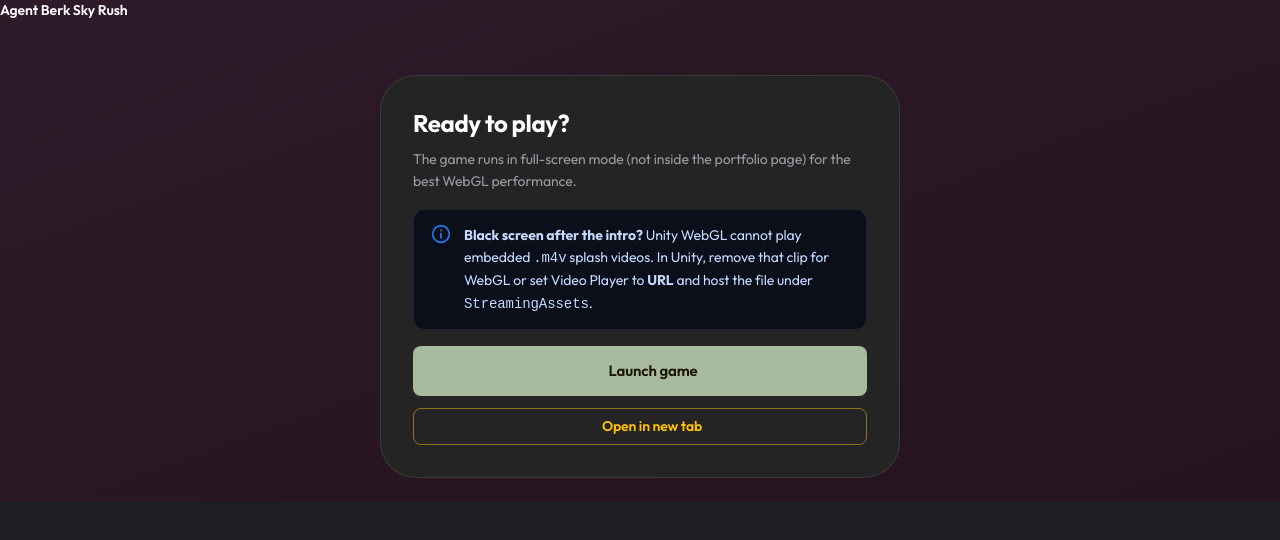
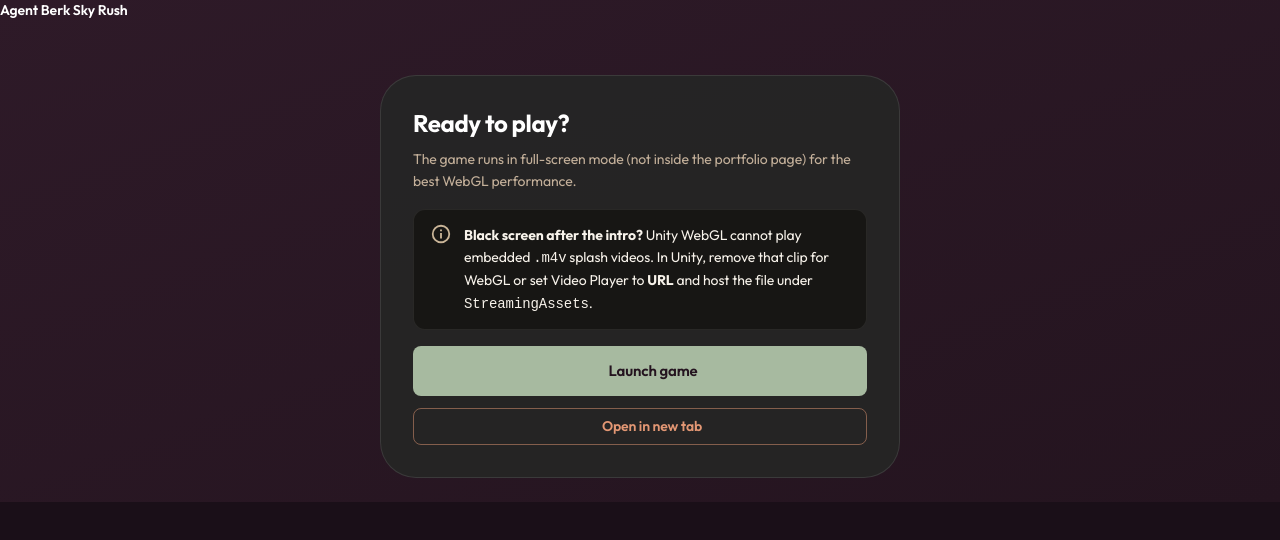
Before and after one commit to anishneu/Anish-Portfolio, a React (Create React App) app in the folder frontend/: page /play/sky-rush in a window 1280 px wide. Shown: the top 540 px of the page. Built offline with nearby package versions, Linux system fonts and the light colour scheme; no server answers; some icons are missing.

Commit message:
Restore sage/terracotta palette, boot splash, and hide scrollbars.
Match the prior portfolio colors, show name + loading animation on enter/reload, keep tabs right-aligned, and hide scrollbar chrome while preserving scroll.

Co-authored-by: Anish Kuila <kuila.a@northeastern.edu>

```diff
--- a/frontend/public/index.html
+++ b/frontend/public/index.html
@@ -6,8 +6,8 @@
     <link rel="icon" href="%PUBLIC_URL%/favicon.png" type="image/png" sizes="32x32" />
     <link rel="icon" href="%PUBLIC_URL%/favicon.ico" sizes="any" />
     <meta name="viewport" content="width=device-width, initial-scale=1" />
-    <meta name="theme-color" content="#ffc107" />
-    <meta name="portfolio-build" content="aastha-tabs-v1" />
+    <meta name="theme-color" content="#1a0f18" />
+    <meta name="portfolio-build" content="sage-terracotta-boot-v1" />
     <link rel="preconnect" href="https://fonts.googleapis.com" />
     <link rel="preconnect" href="https://fonts.gstatic.com" crossorigin />
     <link
--- a/frontend/src/App.js
+++ b/frontend/src/App.js
@@ -8,8 +8,8 @@ const SkyRushPlayPage = lazy(() => import('./Components/SkyRushPlayPage'));
 
 function RouteFallback() {
   return (
-    <Box sx={{ display: 'grid', placeItems: 'center', minHeight: '100dvh', bgcolor: '#1e1e24' }}>
-      <CircularProgress aria-label="Loading page" sx={{ color: '#ffc107' }} />
+    <Box sx={{ display: 'grid', placeItems: 'center', minHeight: '100dvh', bgcolor: '#1a0f18' }}>
+      <CircularProgress aria-label="Loading page" sx={{ color: '#e39774' }} />
     </Box>
   );
 }
--- a/frontend/src/context/ThemeContext.js
+++ b/frontend/src/context/ThemeContext.js
@@ -130,32 +130,32 @@ export function useThemeMode() {
 function getModePalette() {
   return {
     primary: {
-      main: '#ffc107',
-      dark: '#e0a800',
-      light: '#ffd54f',
-      contrastText: '#1a1500',
+      main: '#e39774',
+      dark: '#c97a58',
+      light: '#f0b396',
+      contrastText: '#24141f',
     },
     secondary: {
-      main: '#ffca28',
-      dark: '#ffc107',
-      light: '#ffe082',
-      contrastText: '#1a1500',
+      main: '#a7baa0',
+      dark: '#889e80',
+      light: '#c4d2bd',
+      contrastText: '#24141f',
     },
     info: {
-      main: '#2b7cf7',
-      dark: '#1a5fd0',
-      light: '#6ea0ff',
-      contrastText: '#ffffff',
+      main: '#dec7a7',
+      dark: '#c4ad8c',
+      light: '#ebe0cc',
+      contrastText: '#24141f',
     },
     warning: {
-      main: '#ffc107',
-      dark: '#e0a800',
-      light: '#ffd54f',
-      contrastText: '#1a1500',
+      main: '#e39774',
+      dark: '#c97a58',
+      light: '#f0b396',
+      contrastText: '#24141f',
     },
-    background: { default: '#1e1e24', paper: '#2a2a32' },
-    text: { primary: '#f5f5f7', secondary: '#9a9aa6' },
-    divider: 'rgba(255,255,255,0.08)',
+    background: { default: '#1a0f18', paper: '#2a1824' },
+    text: { primary: '#f3e9da', secondary: '#c4b09a' },
+    divider: 'rgba(227,151,116,0.18)',
     section: {
       home: 'transparent',
       about: 'transparent',
@@ -215,10 +215,13 @@ export function ThemeProvider({ children }) {
         MuiCssBaseline: {
           styleOverrides: {
             body: {
-              backgroundColor: '#1e1e24',
+              backgroundColor: '#1a0f18',
               fontFamily: fontStack,
               WebkitFontSmoothing: 'antialiased',
               MozOsxFontSmoothing: 'grayscale',
+              scrollbarWidth: 'none',
+              msOverflowStyle: 'none',
+              '&::-webkit-scrollbar': { width: 0, height: 0, display: 'none' },
             },
             '#root': {
               minHeight: '100vh',
--- a/frontend/src/index.css
+++ b/frontend/src/index.css
@@ -2,16 +2,33 @@
 
 html {
   scroll-behavior: auto;
+  scrollbar-width: none;
+  -ms-overflow-style: none;
+}
+
+html::-webkit-scrollbar {
+  width: 0;
+  height: 0;
+  display: none;
 }
 
 body {
   margin: 0;
-  background: #1e1e24;
+  background: #1a0f18;
+  color: #f3e9da;
   font-family: "Outfit", "Segoe UI", sans-serif;
+  scrollbar-width: none;
+  -ms-overflow-style: none;
+}
+
+body::-webkit-scrollbar {
+  width: 0;
+  height: 0;
+  display: none;
 }
 
 :focus-visible {
-  outline: 2px solid #ffc107;
+  outline: 2px solid #e39774;
   outline-offset: 2px;
 }
 
--- a/frontend/src/site/SiteShell.js
+++ b/frontend/src/site/SiteShell.js
@@ -1,4 +1,4 @@
-import React, { useMemo, useState, useEffect } from 'react';
+import React, { useMemo, useState, useEffect, useCallback } from 'react';
 import { Link as RouterLink, useLocation } from 'react-router-dom';
 import GitHubIcon from '@mui/icons-material/GitHub';
 import LinkedInIcon from '@mui/icons-material/LinkedIn';
@@ -412,9 +412,36 @@ function ContactPanel() {
   );
 }
 
+function BootSplash({ onDone }) {
+  const [done, setDone] = useState(false);
+
+  useEffect(() => {
+    const fadeAt = window.setTimeout(() => setDone(true), 1500);
+    const removeAt = window.setTimeout(onDone, 2050);
+    return () => {
+      window.clearTimeout(fadeAt);
+      window.clearTimeout(removeAt);
+    };
+  }, [onDone]);
+
+  return (
+    <div className={`site-boot${done ? ' is-done' : ''}`} aria-live="polite" aria-busy={!done}>
+      <div className="site-boot__inner">
+        <h1 className="site-boot__name">{profile.name}</h1>
+        <p className="site-boot__tag">{profile.headline}</p>
+        <div className="site-boot__track" aria-hidden="true">
+          <div className="site-boot__fill" />
+        </div>
+      </div>
+    </div>
+  );
+}
+
 export default function SiteShell() {
   const location = useLocation();
+  const [booting, setBooting] = useState(true);
   const [tab, setTab] = useState(() => location.state?.openTab || 'home');
+  const finishBoot = useCallback(() => setBooting(false), []);
 
   useEffect(() => {
     if (location.state?.openTab) {
@@ -442,7 +469,9 @@ export default function SiteShell() {
   }, [tab]);
 
   return (
-    <div className="site-shell">
+    <>
+      {booting ? <BootSplash onDone={finishBoot} /> : null}
+      <div className={`site-shell${booting ? ' is-booting' : ''}`}>
         <ProfileSidebar />
         <div className="site-main">
           <nav className="site-tabs" aria-label="Primary">
@@ -461,5 +490,6 @@ export default function SiteShell() {
           <div className="site-panel">{panel}</div>
         </div>
       </div>
+    </>
   );
 }
--- a/frontend/src/site/site.css
+++ b/frontend/src/site/site.css
@@ -1,18 +1,19 @@
-/* Aastha-inspired dark portfolio shell — yellow accent, sidebar + top tabs */
+/* Portfolio shell — prior palette: sage · sand · terracotta · plum */
 
 :root,
 [data-mui-color-scheme='dark'],
 [data-mui-color-scheme='light'] {
-  --site-bg: #1e1e24;
-  --site-surface: #2a2a32;
-  --site-surface-2: #32323c;
-  --site-border: rgba(255, 255, 255, 0.08);
-  --site-text: #f5f5f7;
-  --site-muted: #9a9aa6;
-  --site-accent: #ffc107;
-  --site-accent-ink: #1a1500;
-  --site-accent-soft: rgba(255, 193, 7, 0.16);
-  --site-sidebar: #18181e;
+  --site-bg: #1a0f18;
+  --site-surface: #2a1824;
+  --site-surface-2: #382030;
+  --site-border: rgba(227, 151, 116, 0.18);
+  --site-text: #f3e9da;
+  --site-muted: #c4b09a;
+  --site-accent: #e39774;
+  --site-accent-2: #a7baa0;
+  --site-accent-ink: #24141f;
+  --site-accent-soft: rgba(227, 151, 116, 0.2);
+  --site-sidebar: #140c12;
   --site-radius: 14px;
   --site-font: "Outfit", "Segoe UI", sans-serif;
   --site-mono: "IBM Plex Mono", ui-monospace, monospace;
@@ -27,11 +28,92 @@ body,
   font-family: var(--site-font);
 }
 
+/* Hide scrollbar UI (scroll still works) */
+html,
+body,
+.site-sidebar,
+.site-main,
+.site-panel {
+  scrollbar-width: none;
+  -ms-overflow-style: none;
+}
+
+html::-webkit-scrollbar,
+body::-webkit-scrollbar,
+.site-sidebar::-webkit-scrollbar,
+.site-main::-webkit-scrollbar,
+.site-panel::-webkit-scrollbar {
+  width: 0;
+  height: 0;
+  display: none;
+}
+
+/* Boot splash — name + loading bar */
+.site-boot {
+  position: fixed;
+  inset: 0;
+  z-index: 9999;
+  display: grid;
+  place-items: center;
+  background: var(--site-bg);
+  transition: opacity 0.55s ease, visibility 0.55s ease;
+}
+
+.site-boot.is-done {
+  opacity: 0;
+  visibility: hidden;
+  pointer-events: none;
+}
+
+.site-boot__inner {
+  width: min(420px, 86vw);
+  text-align: center;
+}
+
+.site-boot__name {
+  margin: 0 0 0.35rem;
+  font-size: clamp(2rem, 5vw, 2.75rem);
+  font-weight: 750;
+  letter-spacing: -0.03em;
+  color: var(--site-text);
+}
+
+.site-boot__tag {
+  margin: 0 0 1.5rem;
+  color: var(--site-accent);
+  font-size: 0.92rem;
+  font-weight: 600;
+}
+
+.site-boot__track {
+  height: 4px;
+  border-radius: 999px;
+  background: rgba(243, 233, 218, 0.12);
+  overflow: hidden;
+}
+
+.site-boot__fill {
+  height: 100%;
+  width: 0%;
+  border-radius: inherit;
+  background: linear-gradient(90deg, #a7baa0, #e39774);
+  animation: site-boot-load 1.35s cubic-bezier(0.22, 1, 0.36, 1) forwards;
+}
+
+@keyframes site-boot-load {
+  0% { width: 0%; }
+  100% { width: 100%; }
+}
+
 .site-shell {
   display: grid;
   grid-template-columns: 300px minmax(0, 1fr);
   min-height: 100dvh;
   background: var(--site-bg);
+}
+
+.site-shell.is-booting {
+  visibility: hidden;
 }
 
 .site-sidebar {
@@ -117,7 +199,7 @@ body,
 .site-lang-row__fill {
   height: 100%;
   border-radius: inherit;
-  background: linear-gradient(90deg, #ffca28, #ffc107);
+  background: linear-gradient(90deg, #a7baa0, #e39774);
 }
 
 .site-sidebar__skills {
@@ -179,9 +261,10 @@ body,
   z-index: 20;
   display: flex;
   flex-wrap: wrap;
+  justify-content: flex-end;
   gap: 0.35rem;
   padding: 0.85rem 1.25rem;
-  background: rgba(30, 30, 36, 0.92);
+  background: rgba(26, 15, 24, 0.92);
   backdrop-filter: blur(14px);
   border-bottom: 1px solid var(--site-border);
 }
@@ -404,7 +487,7 @@ body,
   top: 0.35rem;
   bottom: 0.35rem;
   width: 2px;
-  background: rgba(255, 193, 7, 0.35);
+  background: rgba(227, 151, 116, 0.35);
 }
 
 .site-timeline__item {
@@ -504,7 +587,7 @@ body,
 
 .site-field input:focus,
 .site-field textarea:focus {
-  outline: 2px solid rgba(255, 193, 7, 0.45);
+  outline: 2px solid rgba(227, 151, 116, 0.5);
   outline-offset: 1px;
 }
 
@@ -513,8 +596,8 @@ body,
   font-size: 0.88rem;
 }
 
-.site-toast--ok { color: #7dffb0; }
-.site-toast--err { color: #ff8a7a; }
+.site-toast--ok { color: #a7baa0; }
+.site-toast--err { color: #e39774; }
 
 @media (max-width: 980px) {
   .site-shell {
```
Lines whose indentation alone changed are shown as unchanged.
